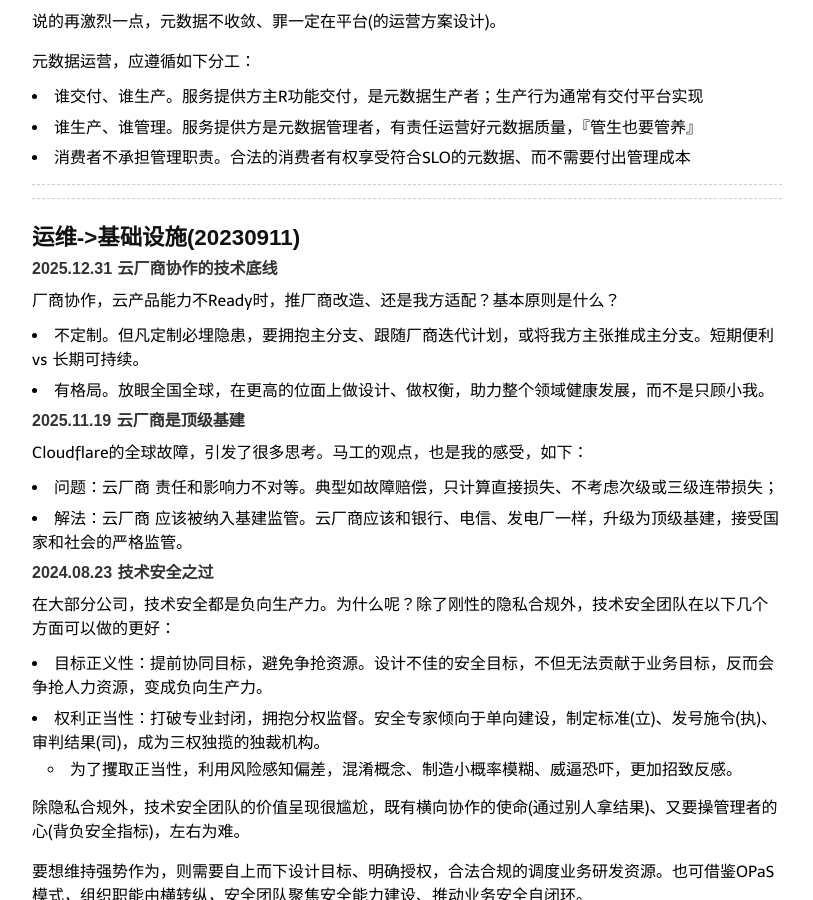
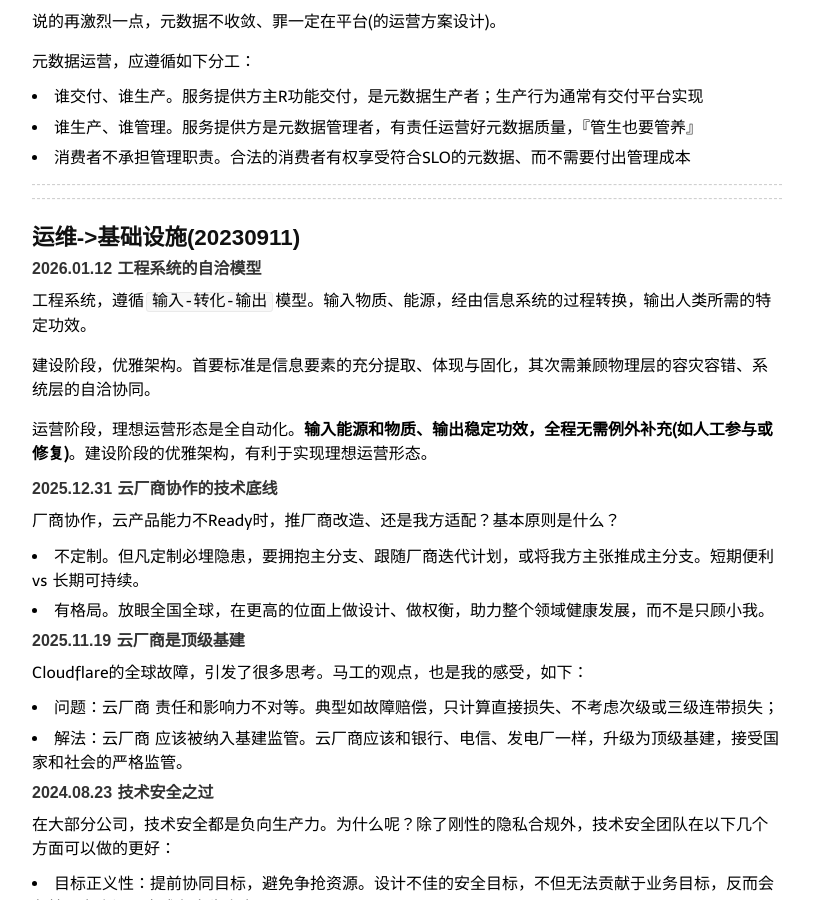
Before and after one commit to niean/niean.github.io, a Jekyll site: the page built from _posts/2020-03-15-op-tb.markdown, in a window 1280 px wide and 900 px high, scrolled down 12601 px. Shown: the whole window, without its empty margins (233-1046 px from the left). Built offline with Jekyll 4.4.1, drawn with Linux system fonts in a browser that asks for light colours; comment, search, counter and statistics services are not loaded.

Commit message:
op-tb:工程系统的自洽模型

```diff
--- a/_posts/2020-03-15-op-tb.markdown
+++ b/_posts/2020-03-15-op-tb.markdown
@@ -457,6 +457,14 @@ K8S不等于云原生。符合标准的公有云、私有云、混合云方案
 
 ## 运维->基础设施(20230911)
 
+#### 2026.01.12 工程系统的自洽模型
+工程系统，遵循`输入-转化-输出`模型。输入物质、能源，经由信息系统的过程转换，输出人类所需的特定功效。
+
+建设阶段，优雅架构。首要标准是信息要素的充分提取、体现与固化，其次需兼顾物理层的容灾容错、系统层的自洽协同。
+
+运营阶段，理想运营形态是全自动化。**输入能源和物质、输出稳定功效，全程无需例外补充(如人工参与或修复)**。建设阶段的优雅架构，有利于实现理想运营形态。
+
+
 #### 2025.12.31 云厂商协作的技术底线
 厂商协作，云产品能力不Ready时，推厂商改造、还是我方适配？基本原则是什么？
 
```
